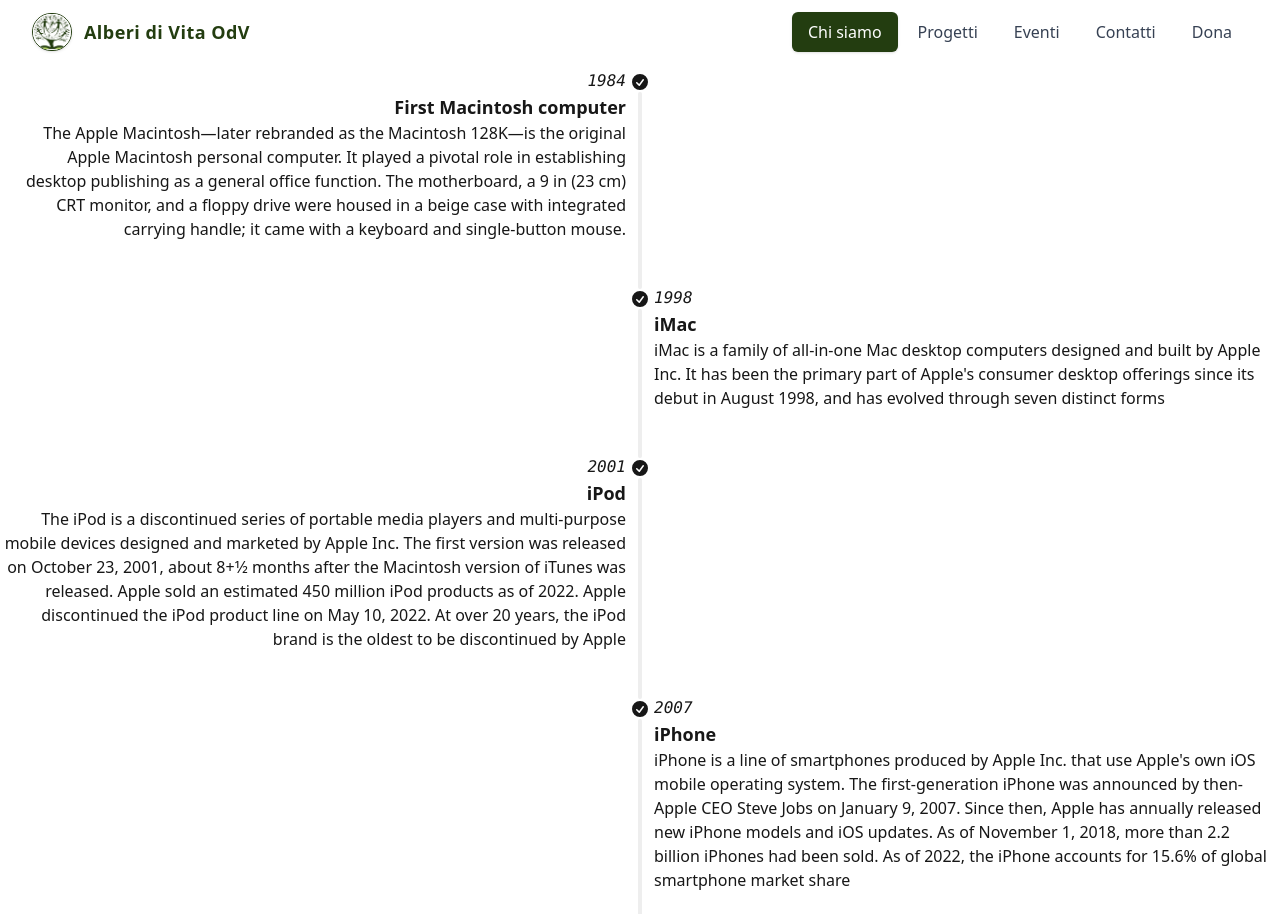
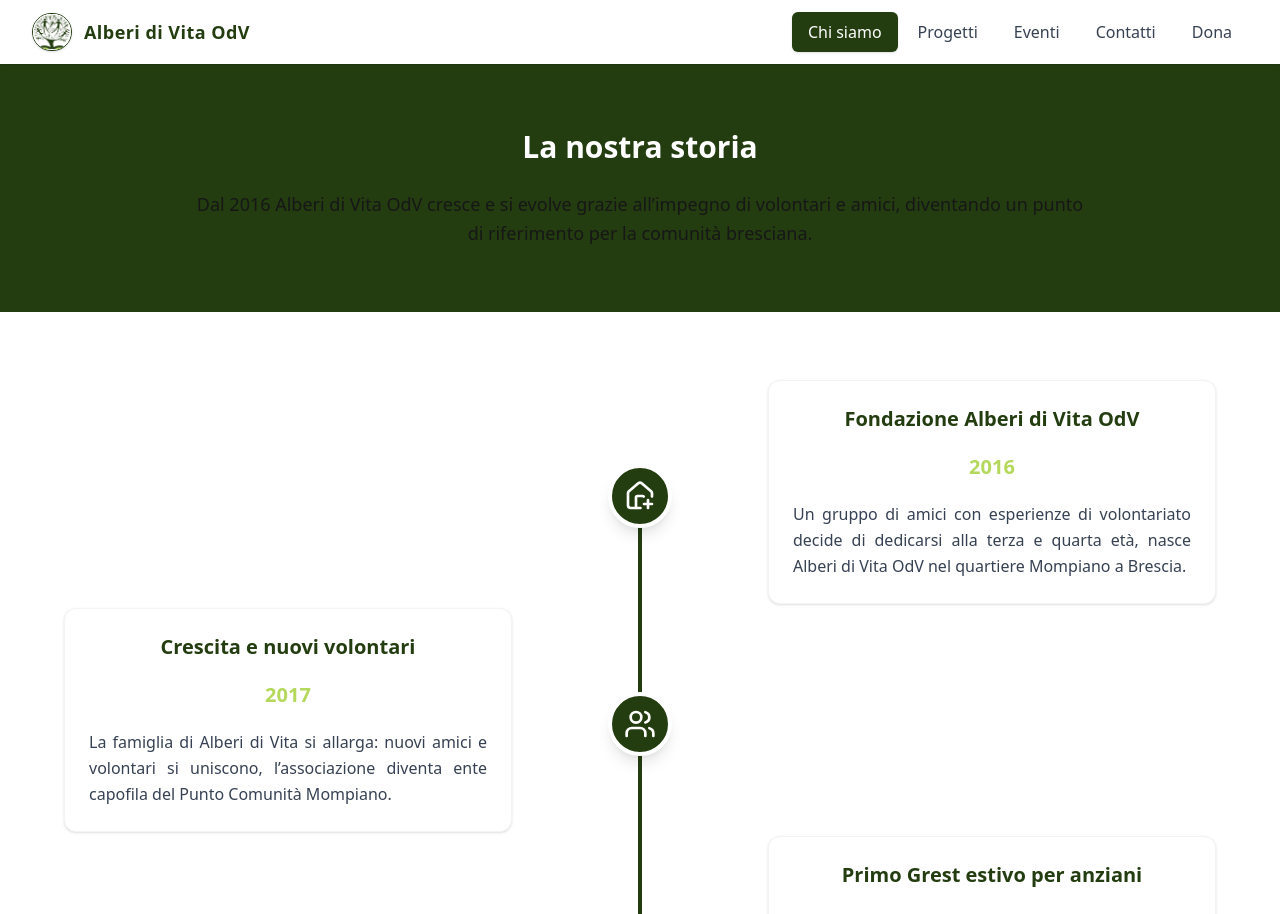
Before and after one commit to francescodelmonaco/alberi-di-vita-odv, a Next.js app in the folder frontend/: page /chi-siamo in a window 1280 px wide. Shown: the top 914 px of the page. Built offline with nearby package versions, Linux system fonts and the light colour scheme.

Commit message:
add about page and fix timeline + navbar

```diff
--- a/frontend/app/chi-siamo/page.tsx
+++ b/frontend/app/chi-siamo/page.tsx
@@ -2,6 +2,24 @@
 
 export default function About() {
     return (
-        <Timeline />
+        <div className="pb-20 bg-white">
+            {/* Hero Section */}
+            <section className="py-10 mb-40 lg:py-16 bg-(--primary-green)">
+                <div className="max-w-7xl mx-auto px-4 sm:px-6 lg:px-8">
+                    <div className="max-w-4xl mx-auto text-center">
+                        <h1 className="text-3xl font-bold text-white mb-6 leading-tight">
+                            La nostra storia
+                        </h1>
+                        <p className="text-lg text-(--third-white) leading-relaxed">
+                            Dal 2016 Alberi di Vita OdV cresce e si evolve grazie all’impegno di volontari e amici, diventando un punto di riferimento per la comunità bresciana.
+                        </p>
+                    </div>
+                </div>
+            </section>
+
+            <div className="max-w-7xl mx-auto px-4 sm:px-6 lg:px-8">
+                <Timeline />
+            </div>
+        </div>
     )
 }
--- a/frontend/app/components/timeline.tsx
+++ b/frontend/app/components/timeline.tsx
@@ -1,135 +1,36 @@
+import { events } from "../../lib/data";
+
 export default function Timeline() {
     return (
-        <ul className="timeline timeline-snap-icon max-md:timeline-compact timeline-vertical">
-            <li>
-                <div className="timeline-middle">
-                    <svg
-                        xmlns="http://www.w3.org/2000/svg"
-                        viewBox="0 0 20 20"
-                        fill="currentColor"
-                        className="h-5 w-5"
-                    >
-                        <path
-                            fillRule="evenodd"
-                            d="M10 18a8 8 0 100-16 8 8 0 000 16zm3.857-9.809a.75.75 0 00-1.214-.882l-3.483 4.79-1.88-1.88a.75.75 0 10-1.06 1.061l2.5 2.5a.75.75 0 001.137-.089l4-5.5z"
-                            clipRule="evenodd"
-                        />
-                    </svg>
-                </div>
-                <div className="timeline-start mb-10 md:text-end">
-                    <time className="font-mono italic">1984</time>
-                    <div className="text-lg font-black">First Macintosh computer</div>
-                    The Apple Macintosh—later rebranded as the Macintosh 128K—is the original Apple Macintosh
-                    personal computer. It played a pivotal role in establishing desktop publishing as a general
-                    office function. The motherboard, a 9 in (23 cm) CRT monitor, and a floppy drive were housed
-                    in a beige case with integrated carrying handle; it came with a keyboard and single-button
-                    mouse.
-                </div>
-                <hr />
-            </li>
-            <li>
-                <hr />
-                <div className="timeline-middle">
-                    <svg
-                        xmlns="http://www.w3.org/2000/svg"
-                        viewBox="0 0 20 20"
-                        fill="currentColor"
-                        className="h-5 w-5"
-                    >
-                        <path
-                            fillRule="evenodd"
-                            d="M10 18a8 8 0 100-16 8 8 0 000 16zm3.857-9.809a.75.75 0 00-1.214-.882l-3.483 4.79-1.88-1.88a.75.75 0 10-1.06 1.061l2.5 2.5a.75.75 0 001.137-.089l4-5.5z"
-                            clipRule="evenodd"
-                        />
-                    </svg>
-                </div>
-                <div className="timeline-end md:mb-10">
-                    <time className="font-mono italic">1998</time>
-                    <div className="text-lg font-black">iMac</div>
-                    iMac is a family of all-in-one Mac desktop computers designed and built by Apple Inc. It has
-                    been the primary part of Apple's consumer desktop offerings since its debut in August 1998,
-                    and has evolved through seven distinct forms
-                </div>
-                <hr />
-            </li>
-            <li>
-                <hr />
-                <div className="timeline-middle">
-                    <svg
-                        xmlns="http://www.w3.org/2000/svg"
-                        viewBox="0 0 20 20"
-                        fill="currentColor"
-                        className="h-5 w-5"
-                    >
-                        <path
-                            fillRule="evenodd"
-                            d="M10 18a8 8 0 100-16 8 8 0 000 16zm3.857-9.809a.75.75 0 00-1.214-.882l-3.483 4.79-1.88-1.88a.75.75 0 10-1.06 1.061l2.5 2.5a.75.75 0 001.137-.089l4-5.5z"
-                            clipRule="evenodd"
-                        />
-                    </svg>
-                </div>
-                <div className="timeline-start mb-10 md:text-end">
-                    <time className="font-mono italic">2001</time>
-                    <div className="text-lg font-black">iPod</div>
-                    The iPod is a discontinued series of portable media players and multi-purpose mobile devices
-                    designed and marketed by Apple Inc. The first version was released on October 23, 2001, about
-                    8+1⁄2 months after the Macintosh version of iTunes was released. Apple sold an estimated 450
-                    million iPod products as of 2022. Apple discontinued the iPod product line on May 10, 2022. At
-                    over 20 years, the iPod brand is the oldest to be discontinued by Apple
-                </div>
-                <hr />
-            </li>
-            <li>
-                <hr />
-                <div className="timeline-middle">
-                    <svg
-                        xmlns="http://www.w3.org/2000/svg"
-                        viewBox="0 0 20 20"
-                        fill="currentColor"
-                        className="h-5 w-5"
-                    >
-                        <path
-                            fillRule="evenodd"
-                            d="M10 18a8 8 0 100-16 8 8 0 000 16zm3.857-9.809a.75.75 0 00-1.214-.882l-3.483 4.79-1.88-1.88a.75.75 0 10-1.06 1.061l2.5 2.5a.75.75 0 001.137-.089l4-5.5z"
-                            clipRule="evenodd"
-                        />
-                    </svg>
-                </div>
-                <div className="timeline-end md:mb-10">
-                    <time className="font-mono italic">2007</time>
-                    <div className="text-lg font-black">iPhone</div>
-                    iPhone is a line of smartphones produced by Apple Inc. that use Apple's own iOS mobile
-                    operating system. The first-generation iPhone was announced by then-Apple CEO Steve Jobs on
-                    January 9, 2007. Since then, Apple has annually released new iPhone models and iOS updates. As
-                    of November 1, 2018, more than 2.2 billion iPhones had been sold. As of 2022, the iPhone
-                    accounts for 15.6% of global smartphone market share
-                </div>
-                <hr />
-            </li>
-            <li>
-                <hr />
-                <div className="timeline-middle">
-                    <svg
-                        xmlns="http://www.w3.org/2000/svg"
-                        viewBox="0 0 20 20"
-                        fill="currentColor"
-                        className="h-5 w-5"
-                    >
-                        <path
-                            fillRule="evenodd"
-                            d="M10 18a8 8 0 100-16 8 8 0 000 16zm3.857-9.809a.75.75 0 00-1.214-.882l-3.483 4.79-1.88-1.88a.75.75 0 10-1.06 1.061l2.5 2.5a.75.75 0 001.137-.089l4-5.5z"
-                            clipRule="evenodd"
-                        />
-                    </svg>
-                </div>
-                <div className="timeline-start mb-10 md:text-end">
-                    <time className="font-mono italic">2015</time>
-                    <div className="text-lg font-black">Apple Watch</div>
-                    The Apple Watch is a line of smartwatches produced by Apple Inc. It incorporates fitness
-                    tracking, health-oriented capabilities, and wireless telecommunication, and integrates with
-                    iOS and other Apple products and services
-                </div>
-            </li>
-        </ul>
-    )
+        <div className="relative mb-20">
+            {/* Linea centrale timeline continua */}
+            <div className="hidden md:block absolute top-0 left-1/2 w-1 h-full bg-(--primary-green) -translate-x-1/2 z-0" />
+            <ul className="space-y-24">
+                {events.map((event, idx) => {
+                    const Icona = event.icona;
+                    const isLeft = idx % 2 === 0;
+                    return (
+                        <li key={idx} className="relative flex flex-col md:flex-row items-center justify-center min-h-[120px]">
+                            {/* Icona centrale sopra la linea */}
+                            <div className="absolute left-1/2 -translate-x-1/2 -top-2 z-20">
+                                <span className="w-16 h-16 bg-(--primary-green) rounded-full flex items-center justify-center border-4 border-white shadow-lg">
+                                    <Icona className="w-8 h-8 text-white" />
+                                </span>
+                            </div>
+                            {/* Card alternata */}
+                            <div className={`w-full z-10 ${isLeft ? 'md:pr-8 md:justify-end md:flex' : 'md:pl-8 md:justify-start md:flex'} -mt-23`}>
+                                <div className={`bg-white p-6 rounded-xl shadow border border-gray-100 max-w-md mx-auto md:mx-0 ${isLeft ? 'md:ml-auto' : 'md:mr-auto'}`}>
+                                    <h3 className="text-xl text-center font-bold text-(--primary-green) mb-5">{event.titolo}</h3>
+                                    <time className={`block text-xl text-center text-(--secondary-green) font-bold mb-5`}>{event.anno}</time>
+                                    <p className="text-gray-700 leading-relaxed text-justify">{event.descrizione}</p>
+                                </div>
+                            </div>
+                        </li>
+                    );
+                })}
+            </ul>
+            {/* Linea tratteggiata dopo l'ultimo evento */}
+            <div className="hidden md:block absolute left-1/2 -translate-x-1/2 z-0 w-1 h-16 border-l-2 border-2 border-dashed border-(--primary-green)" />
+        </div>
+    );
 }
--- a/frontend/app/layout.tsx
+++ b/frontend/app/layout.tsx
@@ -28,6 +28,7 @@
     <html lang="it">
       <body
         className={`${geistSans.variable} ${geistMono.variable} antialiased min-h-screen flex flex-col`}
+        style={{ background: "#fff" }}
         suppressHydrationWarning={true}
       >
         <Navbar />
--- a/frontend/lib/data.ts
+++ b/frontend/lib/data.ts
@@ -1,4 +1,5 @@
 import { Social, Contact, Location, Friend, NavItem } from './types';
+import { Users, Heart, Handshake, Star, HousePlus, Hospital } from 'lucide-react';
 
 export const navItems: NavItem[] = [
     { name: 'Chi siamo', href: '/chi-siamo' },
@@ -134,3 +135,69 @@
         description: "Partner tecnologico e di comunicazione"
     }
 ];
+
+export const events = [
+    {
+        anno: '2016',
+        titolo: 'Fondazione Alberi di Vita OdV',
+        descrizione:
+            'Un gruppo di amici con esperienze di volontariato decide di dedicarsi alla terza e quarta età, nasce Alberi di Vita OdV nel quartiere Mompiano a Brescia.',
+        icona: HousePlus,
+    },
+    {
+        anno: '2017',
+        titolo: 'Crescita e nuovi volontari',
+        descrizione:
+            'La famiglia di Alberi di Vita si allarga: nuovi amici e volontari si uniscono, l’associazione diventa ente capofila del Punto Comunità Mompiano.',
+        icona: Users,
+    },
+    {
+        anno: '2018',
+        titolo: 'Primo Grest estivo per anziani',
+        descrizione:
+            'Viene organizzato il primo Grest estivo per anziani: sei settimane di attività pomeridiane, dal lunedì al venerdì, con grande successo e partecipazione.',
+        icona: Star,
+    },
+    {
+        anno: '2019',
+        titolo: 'Progetto Buon Vicinato',
+        descrizione:
+            'Nasce il progetto “Buon Vicinato”: compagnia agli anziani soli, ausili per la deambulazione, accompagnamento per visite mediche e commissioni quotidiane.',
+        icona: Handshake,
+    },
+    {
+        anno: '2020',
+        titolo: 'Supporto durante la pandemia',
+        descrizione:
+            'L’associazione si attiva per sostenere la comunità durante l’emergenza Covid-19, offrendo servizi di spesa, farmaci e supporto telefonico.',
+        icona: Hospital,
+    },
+    {
+        anno: '2021',
+        titolo: 'Nuove collaborazioni e progetti',
+        descrizione:
+            'Professionisti donano le loro competenze, nascono nuove collaborazioni e progetti per ampliare l’impatto sociale dell’associazione.',
+        icona: Handshake,
+    },
+    {
+        anno: '2022',
+        titolo: 'Oltre 480 associati',
+        descrizione:
+            'L’associazione raggiunge oltre 480 associati di tutte le età, diventando un punto di riferimento per la comunità bresciana.',
+        icona: Users,
+    },
+    {
+        anno: '2023',
+        titolo: 'Centro Aperto Sandro Marelli',
+        descrizione:
+            'Apre il Centro Aperto Sandro Marelli, nuova sede operativa per attività e servizi rivolti agli anziani e alle famiglie.',
+        icona: Star,
+    },
+    {
+        anno: '2024',
+        titolo: 'Innovazione e nuovi progetti',
+        descrizione:
+            'L’associazione continua a innovare, promuovendo nuovi progetti e iniziative per il benessere della comunità.',
+        icona: Heart,
+    },
+];
```
Also changed, not shown: frontend/app/components/navbar.tsx (+5 -5 lines), frontend/app/contatti/page.tsx (+4 -5 lines), frontend/lib/types.ts (+7 -0 lines).
